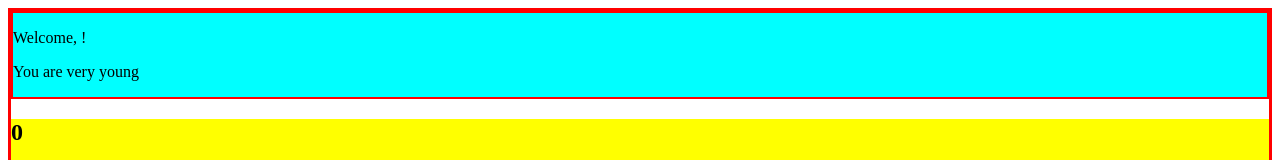
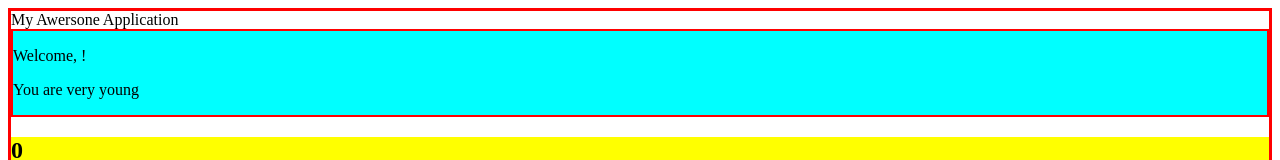
Before and after one commit to AlessioNatale/React, a React (Vite) app in the folder esercizi/: page / in a window 1280 px wide. Shown: the top 160 px of the page. Built offline with nearby package versions, Linux system fonts and the light colour scheme.

Commit message:
commit-es-68

```diff
--- a/esercizi/src/App.jsx
+++ b/esercizi/src/App.jsx
@@ -15,7 +15,7 @@ import { Welcome } from "./Welcome";
 
 export function App(){
     return(
-        <Container>
+        <Container title={"My Awersone Application"}>
            <Welcome/>
             <Counter/>
             <Clock/>
--- a/esercizi/src/Container.jsx
+++ b/esercizi/src/Container.jsx
@@ -1,5 +1,8 @@
-export function Container({children}){
+export function Container({title, children}){
     return (
-        <div className="app">{children}</div>
+        <div className="app">
+            <div className="app-title">{title}</div>
+            <div className="app-children">{children}</div>
+        </div>
     )
 }
```
